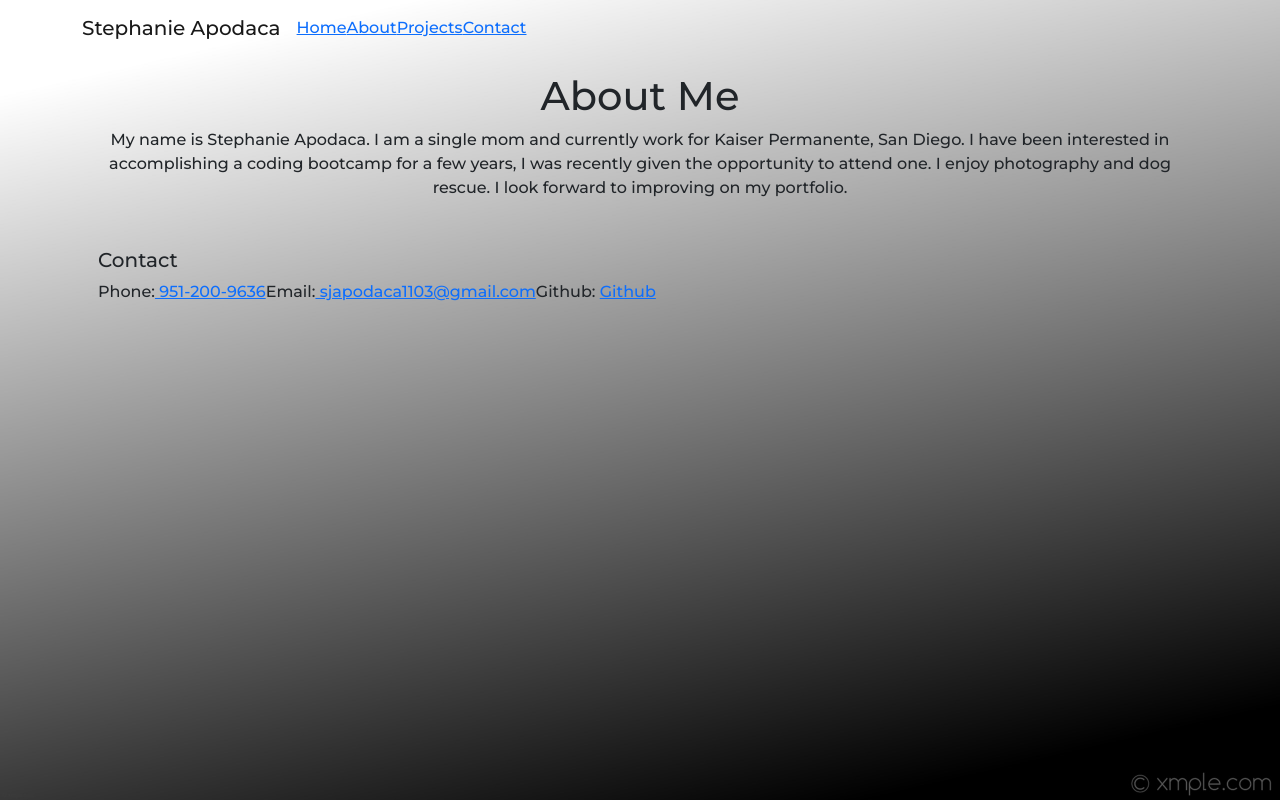
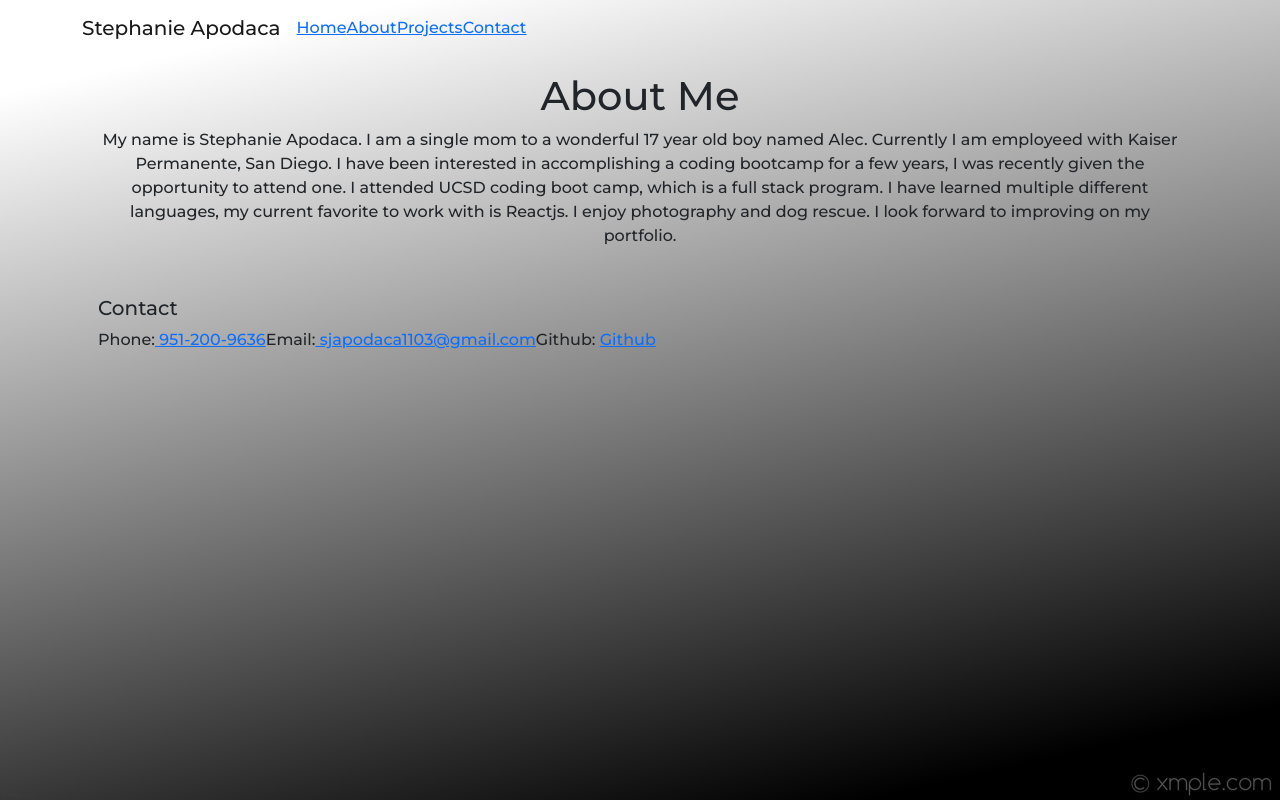
Before and after one commit to StephJosie/react_portfolio, a React (Create React App) app: page /About in a window 1280 px wide. Built offline with nearby package versions, Linux system fonts and the light colour scheme.

Commit message:
added to about me

```diff
--- a/src/Components/About.jsx
+++ b/src/Components/About.jsx
@@ -11,11 +11,11 @@ export default function About() {
                         <div className="card text-center border-0">
                             <div className="card-body">
                                 <h1 className="card-title" id="aboutme">About Me</h1>
-                                <p className="card-text-center">My name is Stephanie Apodaca. I am a single mom and currently work for Kaiser
+                                <p className="card-text-center">My name is Stephanie Apodaca. I am a single mom to a wonderful 17 year old boy named Alec.  Currently I am employeed with Kaiser
                                     Permanente, San Diego.
                                     I have been interested in accomplishing a coding bootcamp for a few years, I was recently given the
                                     opportunity
-                                    to attend one. I enjoy photography and dog rescue. I look forward to improving on my portfolio.</p>
+                                    to attend one.  I attended UCSD coding boot camp, which is a full stack program. I have learned multiple different languages, my current favorite to work with is Reactjs. I enjoy photography and dog rescue. I look forward to improving on my portfolio.</p>
                             </div>
                         </div>
                     </div>
```
